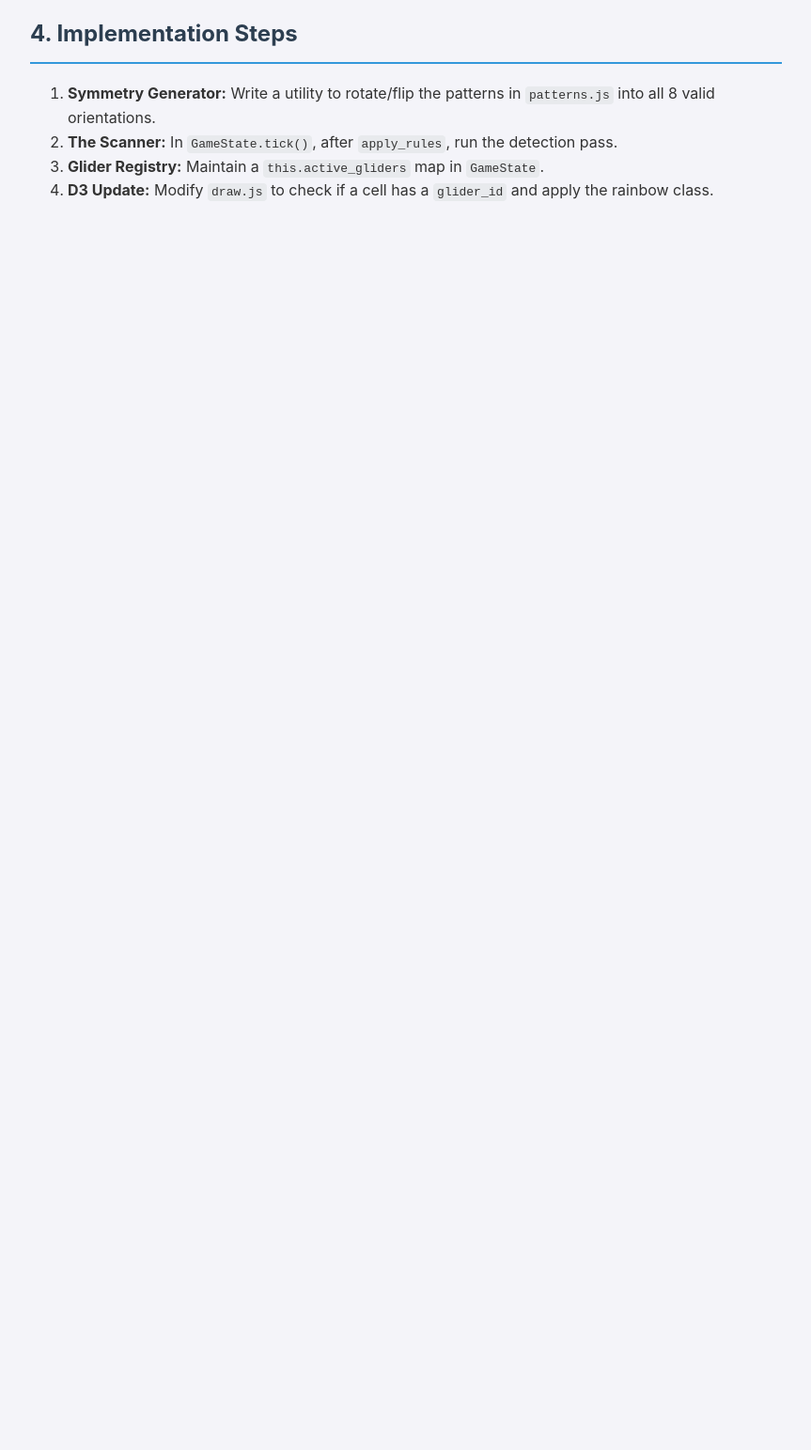
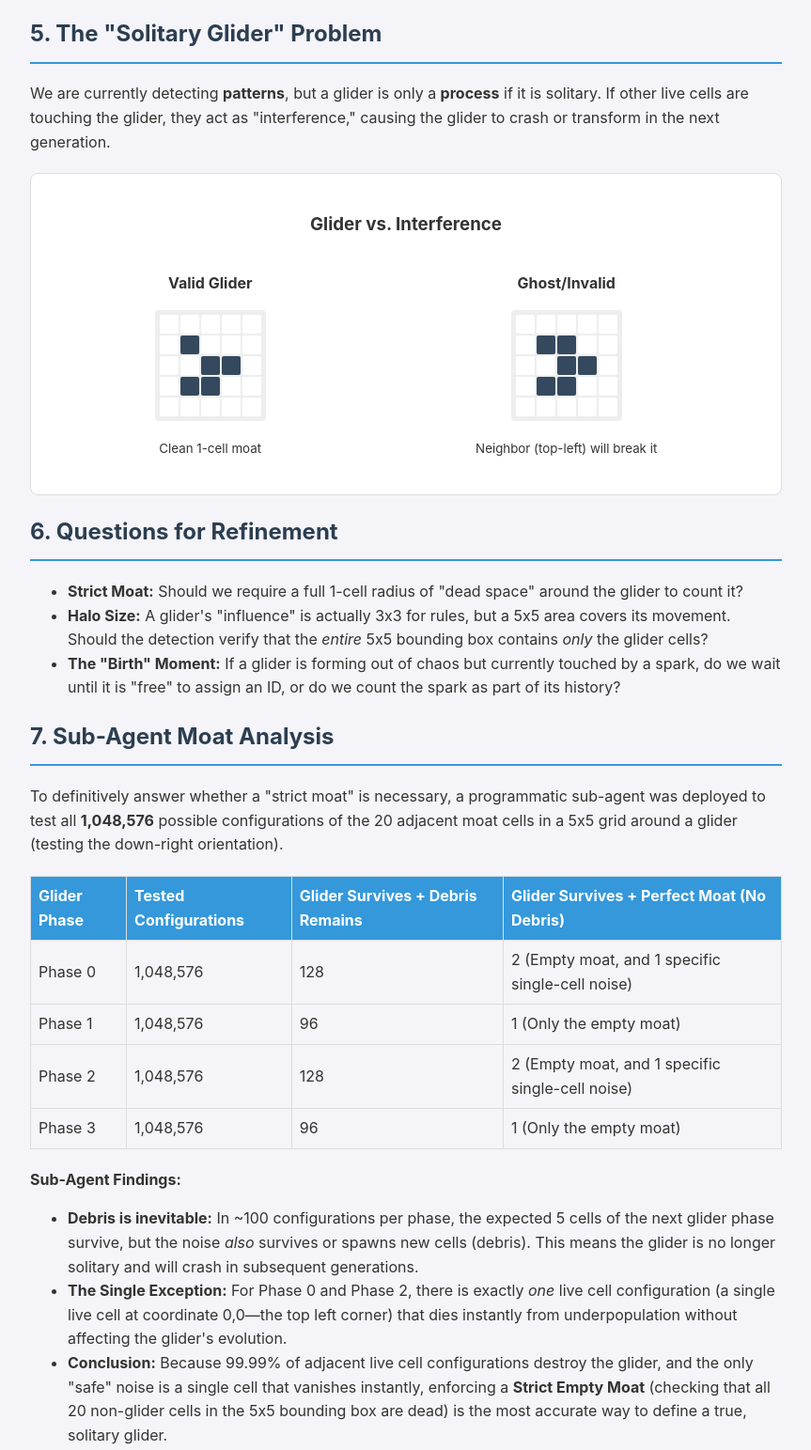
Before and after one commit to duppypro/does-it-glider, a plain HTML site: page GLIDER_DETECTION_PLAN.html in a window 1280 px wide. Shown: the part 1500-3043 px from the top of the page at 94% size, without its empty margins (208-1071 px from the left). Before the commit the page ends 1752 px from the top, so only its background shows below. Drawn offline with Linux system fonts and the light colour scheme.

Commit message:
feat: implement strict empty moat glider detection and update baselines

```diff
--- a/GLIDER_DETECTION_PLAN.html
+++ b/GLIDER_DETECTION_PLAN.html
@@ -88,12 +88,85 @@
         <p>Cells mapped to <code>glider_id: 42</code> will get the <code>.party-glider</code> class.</p>
     </div>
 
-    <h2>4. Implementation Steps</h2>
-    <ol>
-        <li><strong>Symmetry Generator:</strong> Write a utility to rotate/flip the patterns in <code>patterns.js</code> into all 8 valid orientations.</li>
-        <li><strong>The Scanner:</strong> In <code>GameState.tick()</code>, after <code>apply_rules</code>, run the detection pass.</li>
-        <li><strong>Glider Registry:</strong> Maintain a <code>this.active_gliders</code> map in <code>GameState</code>.</li>
-        <li><strong>D3 Update:</strong> Modify <code>draw.js</code> to check if a cell has a <code>glider_id</code> and apply the rainbow class.</li>
-    </ol>
+    <h2>5. The "Solitary Glider" Problem</h2>
+    <p>We are currently detecting <strong>patterns</strong>, but a glider is only a <strong>process</strong> if it is solitary. If other live cells are touching the glider, they act as "interference," causing the glider to crash or transform in the next generation.</p>
+
+    <div class="diagram">
+        <h3>Glider vs. Interference</h3>
+        <div style="display: flex; justify-content: space-around;">
+            <div>
+                <p><strong>Valid Glider</strong></p>
+                <div class="cell-grid">
+                    <div class="c"></div><div class="c"></div><div class="c"></div><div class="c"></div><div class="c"></div>
+                    <div class="c"></div><div class="c l"></div><div class="c"></div><div class="c"></div><div class="c"></div>
+                    <div class="c"></div><div class="c"></div><div class="c l"></div><div class="c l"></div><div class="c"></div>
+                    <div class="c"></div><div class="c l"></div><div class="c l"></div><div class="c"></div><div class="c"></div>
+                    <div class="c"></div><div class="c"></div><div class="c"></div><div class="c"></div><div class="c"></div>
+                </div>
+                <p><small>Clean 1-cell moat</small></p>
+            </div>
+            <div>
+                <p><strong>Ghost/Invalid</strong></p>
+                <div class="cell-grid">
+                    <div class="c"></div><div class="c"></div><div class="c"></div><div class="c"></div><div class="c"></div>
+                    <div class="c"></div><div class="c l"></div><div class="c l"></div><div class="c"></div><div class="c"></div>
+                    <div class="c"></div><div class="c"></div><div class="c l"></div><div class="c l"></div><div class="c"></div>
+                    <div class="c"></div><div class="c l"></div><div class="c l"></div><div class="c"></div><div class="c"></div>
+                    <div class="c"></div><div class="c"></div><div class="c"></div><div class="c"></div><div class="c"></div>
+                </div>
+                <p><small>Neighbor (top-left) will break it</small></p>
+            </div>
+        </div>
+    </div>
+
+    <h2>6. Questions for Refinement</h2>
+    <ul>
+        <li><strong>Strict Moat:</strong> Should we require a full 1-cell radius of "dead space" around the glider to count it?</li>
+        <li><strong>Halo Size:</strong> A glider's "influence" is actually 3x3 for rules, but a 5x5 area covers its movement. Should the detection verify that the <em>entire</em> 5x5 bounding box contains <em>only</em> the glider cells?</li>
+        <li><strong>The "Birth" Moment:</strong> If a glider is forming out of chaos but currently touched by a spark, do we wait until it is "free" to assign an ID, or do we count the spark as part of its history?</li>
+    </ul>
+
+    <h2>7. Sub-Agent Moat Analysis</h2>
+    <p>To definitively answer whether a "strict moat" is necessary, a programmatic sub-agent was deployed to test all <strong>1,048,576</strong> possible configurations of the 20 adjacent moat cells in a 5x5 grid around a glider (testing the down-right orientation).</p>
+
+    <table class="tracking-table">
+        <tr>
+            <th>Glider Phase</th>
+            <th>Tested Configurations</th>
+            <th>Glider Survives + Debris Remains</th>
+            <th>Glider Survives + Perfect Moat (No Debris)</th>
+        </tr>
+        <tr>
+            <td>Phase 0</td>
+            <td>1,048,576</td>
+            <td>128</td>
+            <td>2 (Empty moat, and 1 specific single-cell noise)</td>
+        </tr>
+        <tr>
+            <td>Phase 1</td>
+            <td>1,048,576</td>
+            <td>96</td>
+            <td>1 (Only the empty moat)</td>
+        </tr>
+        <tr>
+            <td>Phase 2</td>
+            <td>1,048,576</td>
+            <td>128</td>
+            <td>2 (Empty moat, and 1 specific single-cell noise)</td>
+        </tr>
+        <tr>
+            <td>Phase 3</td>
+            <td>1,048,576</td>
+            <td>96</td>
+            <td>1 (Only the empty moat)</td>
+        </tr>
+    </table>
+
+    <p><strong>Sub-Agent Findings:</strong></p>
+    <ul>
+        <li><strong>Debris is inevitable:</strong> In ~100 configurations per phase, the expected 5 cells of the next glider phase survive, but the noise <em>also</em> survives or spawns new cells (debris). This means the glider is no longer solitary and will crash in subsequent generations.</li>
+        <li><strong>The Single Exception:</strong> For Phase 0 and Phase 2, there is exactly <em>one</em> live cell configuration (a single live cell at coordinate 0,0—the top left corner) that dies instantly from underpopulation without affecting the glider's evolution.</li>
+        <li><strong>Conclusion:</strong> Because 99.99% of adjacent live cell configurations destroy the glider, and the only "safe" noise is a single cell that vanishes instantly, enforcing a <strong>Strict Empty Moat</strong> (checking that all 20 non-glider cells in the 5x5 bounding box are dead) is the most accurate way to define a true, solitary glider.</li>
+    </ul>
 </body>
 </html>
--- a/public/src/does-it-glider/main.js
+++ b/public/src/does-it-glider/main.js
@@ -327,7 +327,8 @@ window.dig_debug = {
 
         const delta1 = {
             time_delta: (r1.avg_gen_ms - GOLD_STANDARD.p1751.avg_gen_ms).toFixed(4),
-            dom_delta: r1.dom_created - GOLD_STANDARD.p1751.dom_created
+            dom_delta: r1.dom_created - GOLD_STANDARD.p1751.dom_created,
+            gliders_detected: r1.gliders_detected
         }
         console.log("Baseline 1751 Delta:", delta1)
 
@@ -339,7 +340,8 @@ window.dig_debug = {
 
         const delta2 = {
             time_delta: (r2.avg_gen_ms - GOLD_STANDARD.p1750.avg_gen_ms).toFixed(4),
-            dom_delta: r2.dom_created - GOLD_STANDARD.p1750.dom_created
+            dom_delta: r2.dom_created - GOLD_STANDARD.p1750.dom_created,
+            gliders_detected: r2.gliders_detected
         }
         console.log("Baseline 1750 Delta:", delta2)
 
--- a/public/src/does-it-glider/performance-monitor.js
+++ b/public/src/does-it-glider/performance-monitor.js
@@ -101,7 +101,8 @@ export class PerformanceMonitor {
             avg_gen_ms: (total_time / num_gens).toFixed(4),
             dom_created: this.dom_stats.created,
             dom_removed: this.dom_stats.removed,
-            final_rect_count: document.querySelectorAll('rect.cell').length
+            final_rect_count: document.querySelectorAll('rect.cell').length,
+            gliders_detected: game_state.glider_id_counter - 1
         }
 
         console.table(result)
```
Also changed, not shown: ARCHITECTURE.md (+8 -6 lines), public/src/does-it-glider/game-state.js (+23 -2 lines).
